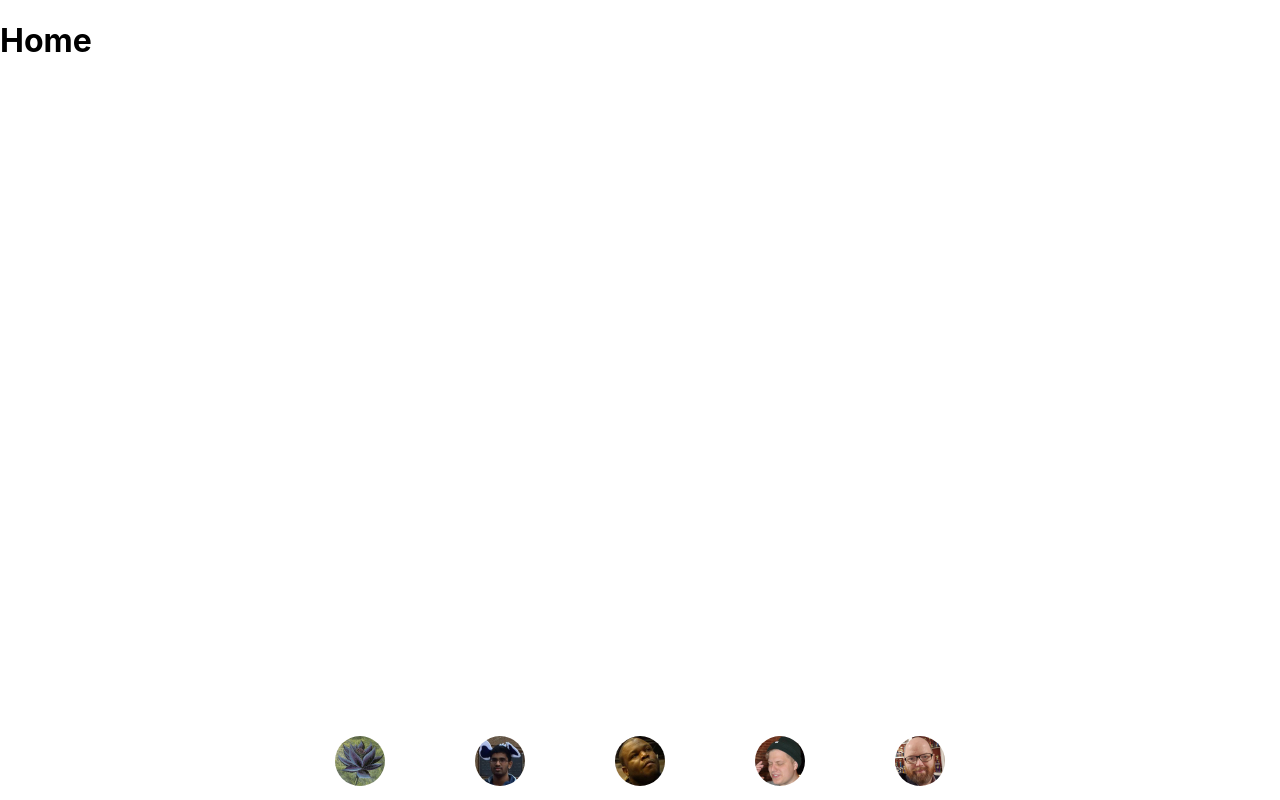
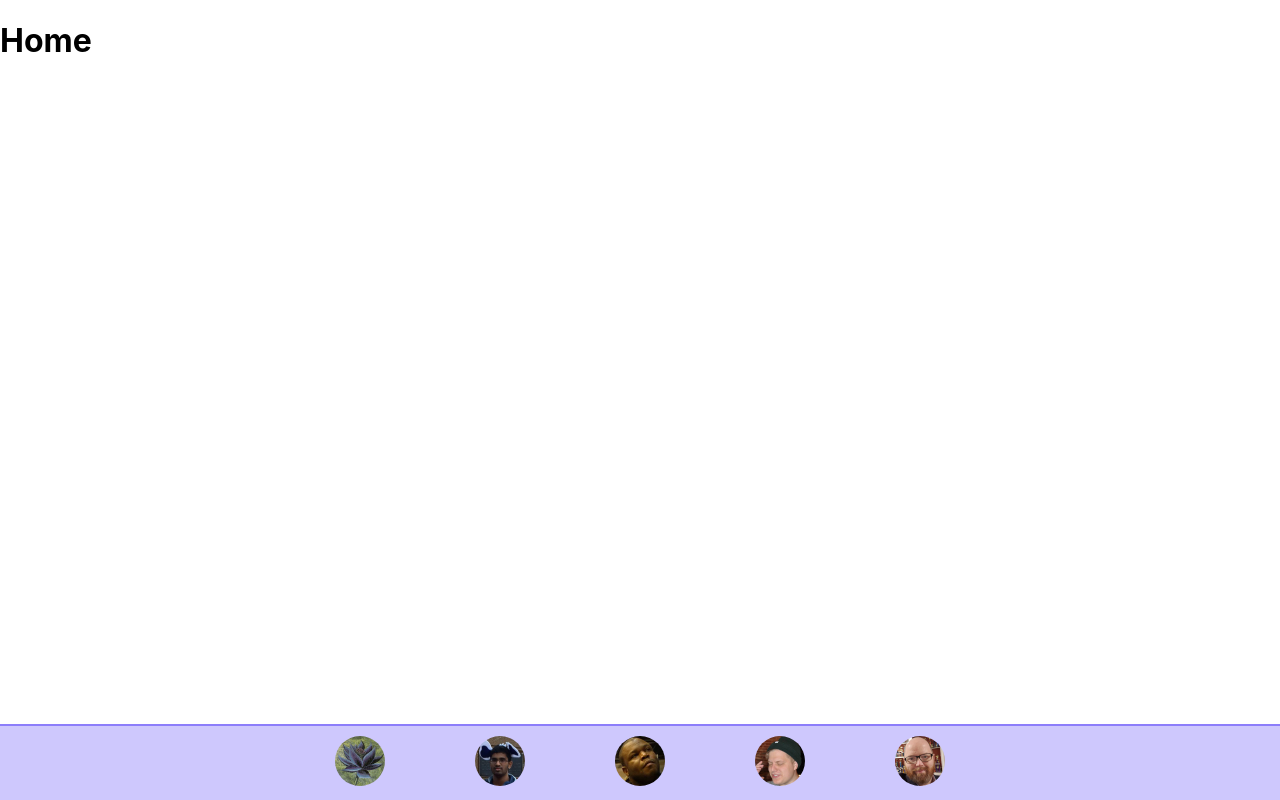
Before and after one commit to katerberg/stl-vrd, a React (Create React App) app: page / in a window 1280 px wide. Built offline with nearby package versions, Linux system fonts and the light colour scheme; the HTML template or start-up script is replaced by a standard one.

Commit message:
Gets some color

```diff
--- a/src/footer.css
+++ b/src/footer.css
@@ -1,11 +1,12 @@
 .footer {
   position: fixed;
-  background: white;
   bottom: 0;
   left: 0;
   right: 0;
   display: flex;
   justify-content: center;
+  background: #cec8fd;
+  border-top: 2px solid #8c7efa;
 }
 
 .footer:not(:hover) img {
```
